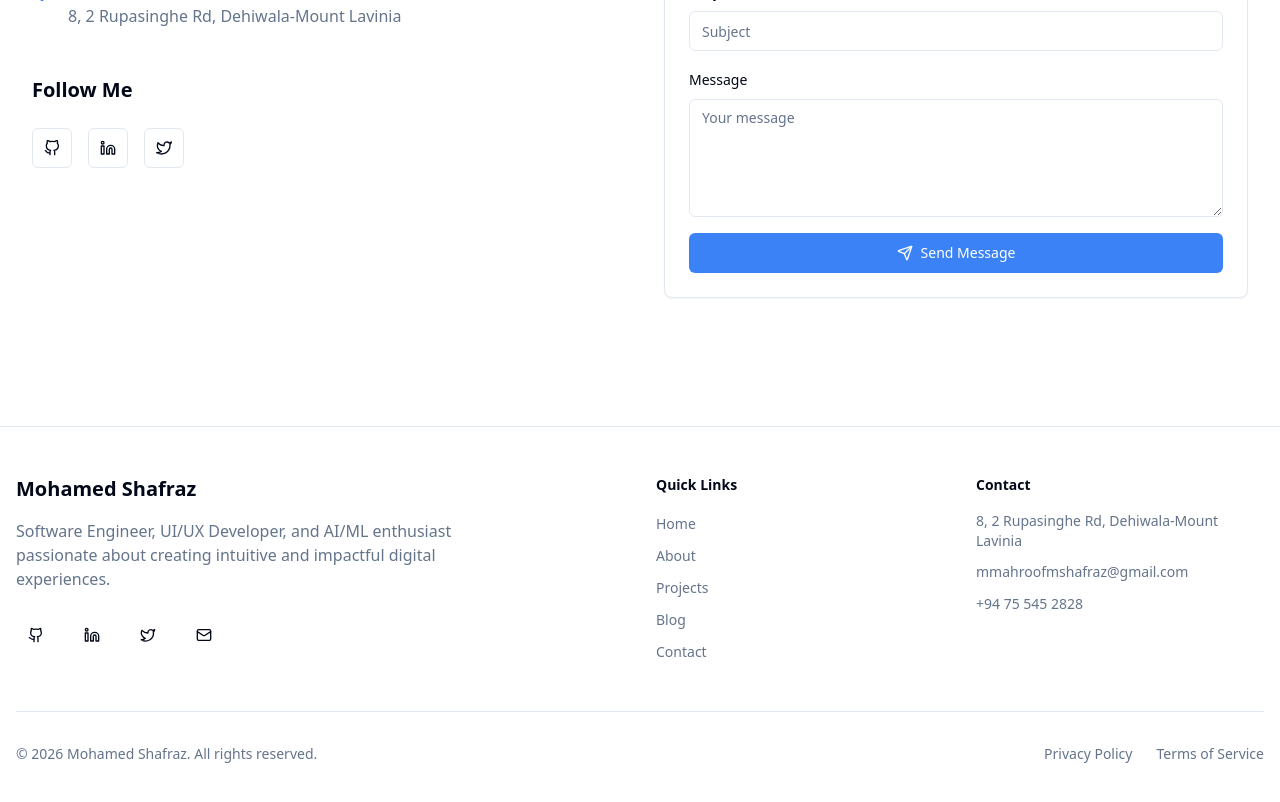
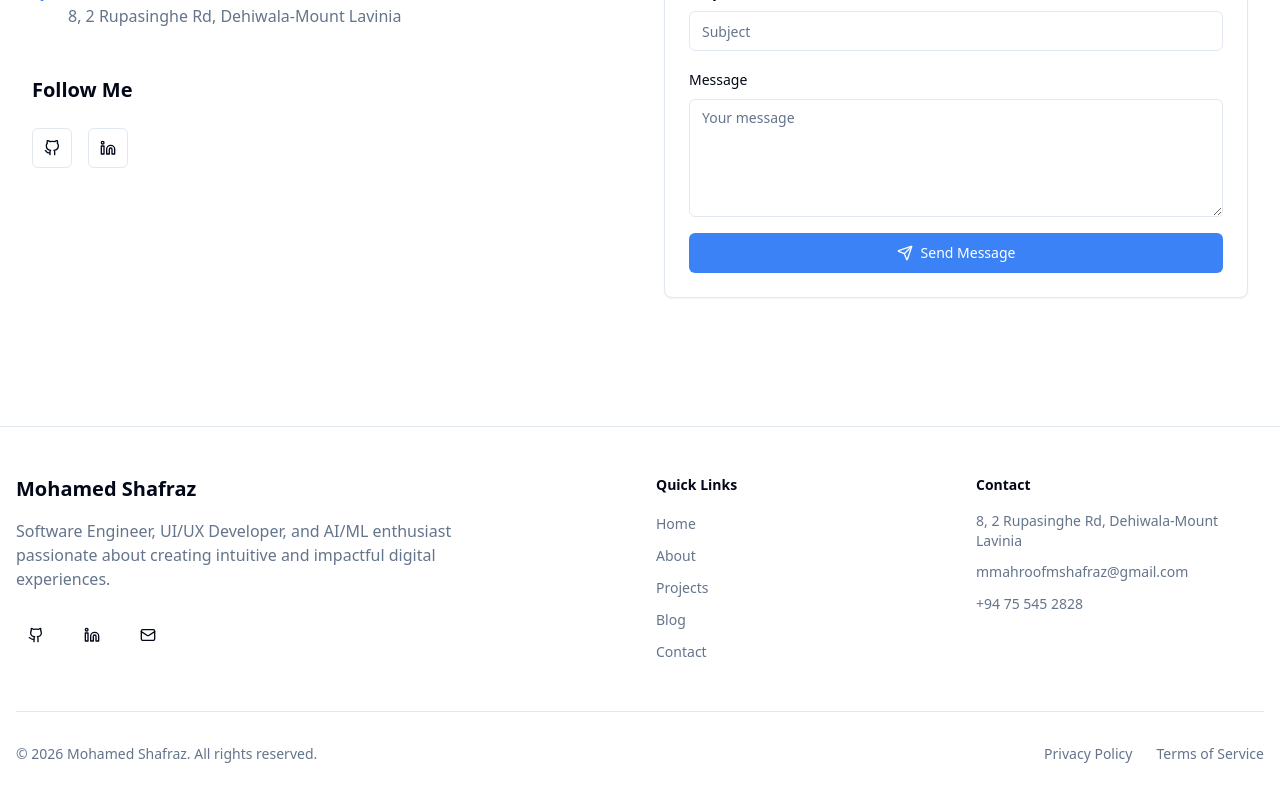
Before and after one commit to MohamedShafraz/Porfolio, a Next.js app: page /contact in a window 1280 px wide. Shown: the part 700-1502 px from the top of the page. Built offline with nearby package versions, Linux system fonts and the light colour scheme.

Commit message:
added linkedin account

```diff
--- a/app/layout.tsx
+++ b/app/layout.tsx
@@ -43,13 +43,6 @@ export const metadata: Metadata = {
       },
     ],
   },
-  twitter: {
-    card: "summary_large_image",
-    title: "Mohamed Shafraz | Software Engineer & UI/UX Developer",
-    description:
-      "Software Engineer, UI/UX Developer, and AI/ML enthusiast with expertise in building modern web applications and user experiences.",
-    images: ["/og-image.jpg"],
-  },
   robots: {
     index: true,
     follow: true,
--- a/components/contact-section.tsx
+++ b/components/contact-section.tsx
@@ -106,7 +106,7 @@ export function ContactSection() {
                   </a>
                 </Button>
                 <Button variant="outline" size="icon" asChild>
-                  <a href="https://linkedin.com" target="_blank" rel="noopener noreferrer">
+                  <a href="https://www.linkedin.com/in/mohamed-shafraz-272b1b258/" target="_blank" rel="noopener noreferrer">
                     <svg
                       xmlns="http://www.w3.org/2000/svg"
                       viewBox="0 0 24 24"
@@ -120,22 +120,6 @@ export function ContactSection() {
                       <path d="M16 8a6 6 0 0 1 6 6v7h-4v-7a2 2 0 0 0-2-2 2 2 0 0 0-2 2v7h-4v-7a6 6 0 0 1 6-6z"></path>
                       <rect x="2" y="9" width="4" height="12"></rect>
                       <circle cx="4" cy="4" r="2"></circle>
-                    </svg>
-                  </a>
-                </Button>
-                <Button variant="outline" size="icon" asChild>
-                  <a href="https://twitter.com" target="_blank" rel="noopener noreferrer">
-                    <svg
-                      xmlns="http://www.w3.org/2000/svg"
-                      viewBox="0 0 24 24"
-                      fill="none"
-                      stroke="currentColor"
-                      strokeWidth="2"
-                      strokeLinecap="round"
-                      strokeLinejoin="round"
-                      className="h-5 w-5"
-                    >
-                      <path d="M23 3a10.9 10.9 0 0 1-3.14 1.53 4.48 4.48 0 0 0-7.86 3v1A10.66 10.66 0 0 1 3 4s-4 9 5 13a11.64 11.64 0 0 1-7 2c9 5 20 0 20-11.5a4.5 4.5 0 0 0-.08-.83A7.72 7.72 0 0 0 23 3z"></path>
                     </svg>
                   </a>
                 </Button>
--- a/components/footer.tsx
+++ b/components/footer.tsx
@@ -1,6 +1,6 @@
 import Link from "next/link"
 import { Button } from "@/components/ui/button"
-import { Github, Linkedin, Twitter, Mail } from "lucide-react"
+import { Github, Linkedin, Mail } from "lucide-react"
 
 export function Footer() {
   return (
@@ -23,15 +23,9 @@ export function Footer() {
                 </Link>
               </Button>
               <Button variant="ghost" size="icon" asChild>
-                <Link href="https://linkedin.com" target="_blank" rel="noopener noreferrer">
+                <Link href="https://www.linkedin.com/in/mohamed-shafraz-272b1b258/" target="_blank" rel="noopener noreferrer">
                   <Linkedin className="h-5 w-5" />
                   <span className="sr-only">LinkedIn</span>
-                </Link>
-              </Button>
-              <Button variant="ghost" size="icon" asChild>
-                <Link href="https://twitter.com" target="_blank" rel="noopener noreferrer">
-                  <Twitter className="h-5 w-5" />
-                  <span className="sr-only">Twitter</span>
                 </Link>
               </Button>
               <Button variant="ghost" size="icon" asChild>
```
